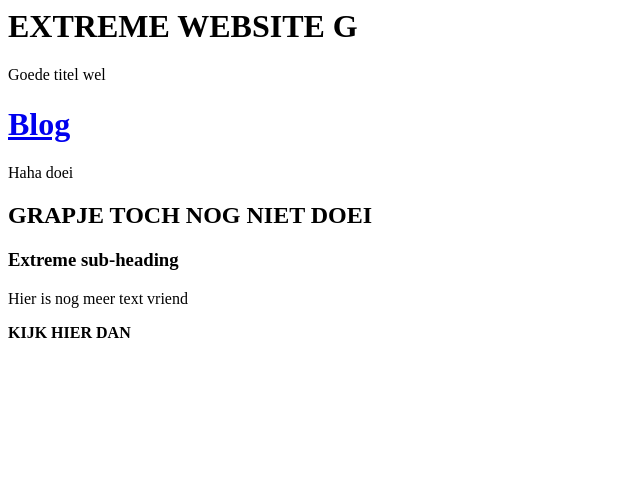
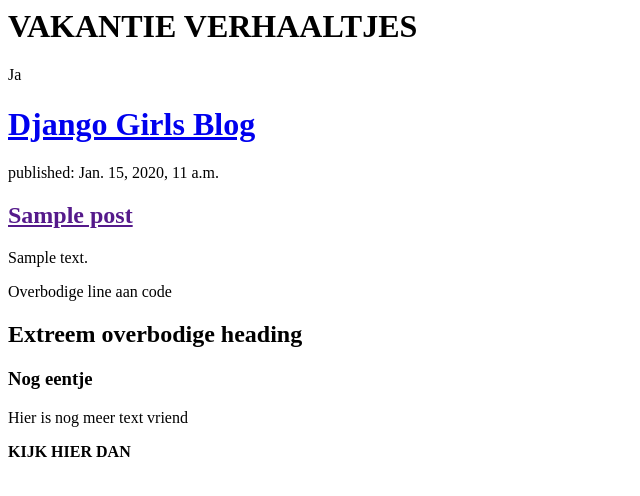
Before and after one commit to Leonietjeuh/my-first-blog, a Django app: template blog/templates/blog/post_list.html in a window 1280 px wide. Shown: the top 496 px of the page, without its empty margins (0-640 px from the left). Run offline with Django 3.2, Linux system fonts and the light colour scheme; the template is opened without the code that fills it: values that come from a table or form of the project are taken from there, others are empty; tables that the repository leaves empty hold one stand-in row (values such as "Sample post").

Commit message:
Modified templates to display posts from database.

```diff
--- a/blog/templates/blog/post_list.html
+++ b/blog/templates/blog/post_list.html
@@ -3,14 +3,22 @@
         <title>EXTREME WEBSITE G</title>
     </head>
     <body>
-        <h1>EXTREME WEBSITE G</h1>
-        <p>Goede titel wel</p>
+        <h1>VAKANTIE VERHAALTJES</h1>
+        <p>Ja</p>
         <div>
-            <h1><a href="/">Blog</a></h1>
-        </div>
-        <p>Haha doei</p>
-        <h2>GRAPJE TOCH NOG NIET DOEI</h2>
-        <h3>Extreme sub-heading</h3>
+    <h1><a href="/">Django Girls Blog</a></h1>
+</div>
+
+{% for post in posts %}
+    <div>
+        <p>published: {{ post.published_date }}</p>
+        <h2><a href="">{{ post.title }}</a></h2>
+        <p>{{ post.text|linebreaksbr }}</p>
+    </div>
+{% endfor %}
+        <p>Overbodige line aan code</p>
+        <h2>Extreem overbodige heading</h2>
+        <h3>Nog eentje</h3>
         <p>Hier is nog meer text vriend</p>
         <strong>KIJK HIER DAN</strong>
     </body>
--- a/blog/views.py
+++ b/blog/views.py
@@ -1,5 +1,8 @@
 from django.shortcuts import render
+from django.utils import timezone
+from .models import Post
 
 # Create your views here.
 def post_list(request):
-    return render(request, 'blog/post_list.html', {})
+    posts = Post.objects.filter(published_date__lte=timezone.now()).order_by('published_date')
+    return render(request, 'blog/post_list.html', {'posts': posts})
```
